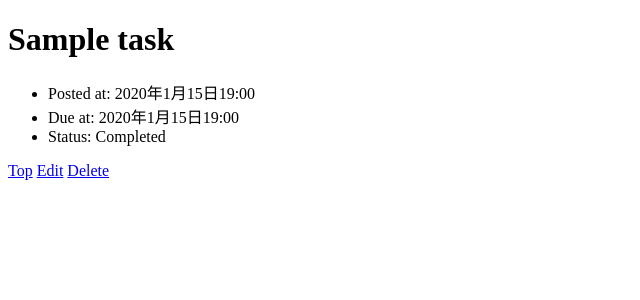
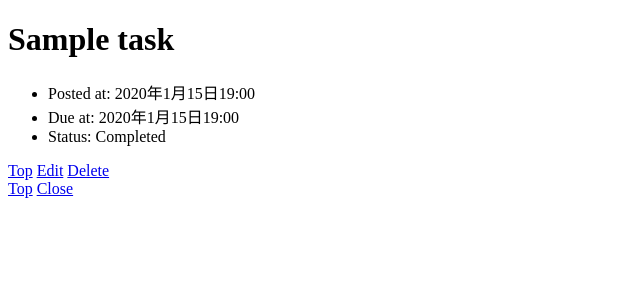
Before and after one commit to s1f102301099/django-test-exercise, a Django app: page /1/ in a window 1280 px wide. Shown: the top 300 px of the page, without its empty margins (0-640 px from the left). Run offline with Django 5.2, Linux system fonts and the light colour scheme; tables that the repository leaves empty hold one stand-in row (values such as "Sample post").

Commit message:
close機能の追加

```diff
--- a/config/urls.py
+++ b/config/urls.py
@@ -24,4 +24,5 @@ urlpatterns = [
     path('<int:task_id>/', todo_views.detail, name='detail'),
     path('<int:task_id>/update', todo_views.update, name='update'),
     path('<int:task_id>/delete', todo_views.delete, name='delete'),
+    path('<int:task_id>/close', todo_views.close, name='close'),
 ]
--- a/todo/templates/todo/detail.html
+++ b/todo/templates/todo/detail.html
@@ -29,6 +29,9 @@
 
       <a href="{% url 'delete' task.id %}">Delete</a>
     </div>
-
-  </body>
+    <div>
+      <a href="{% url 'index' %}">Top</a>
+       <a href="{% url 'close' task.id %}">Close</a>
+    </div>
+    </body>
   </html>
--- a/todo/views.py
+++ b/todo/views.py
@@ -58,3 +58,12 @@ def delete(request, task_id):
         raise Http404("Task does not exist")
     task.delete()
     return redirect(index)
+
+def close(request, task_id):
+    try:
+        task = Task.objects.get(pk=task_id)
+    except Task.DoesNotExist:
+        raise Http404("Task does not exist")
+    task.completed = True
+    task.save()
+    return redirect(index)
```
